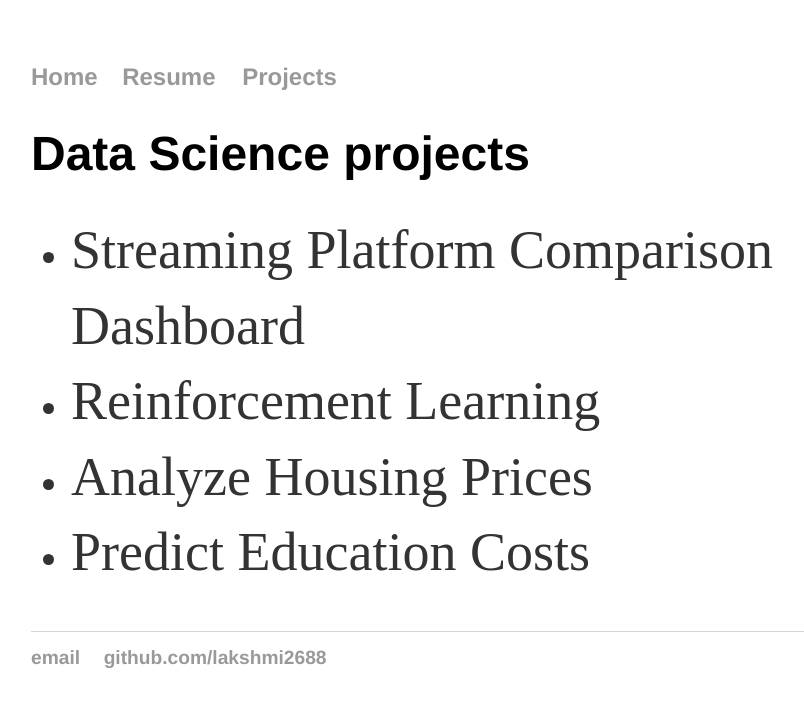
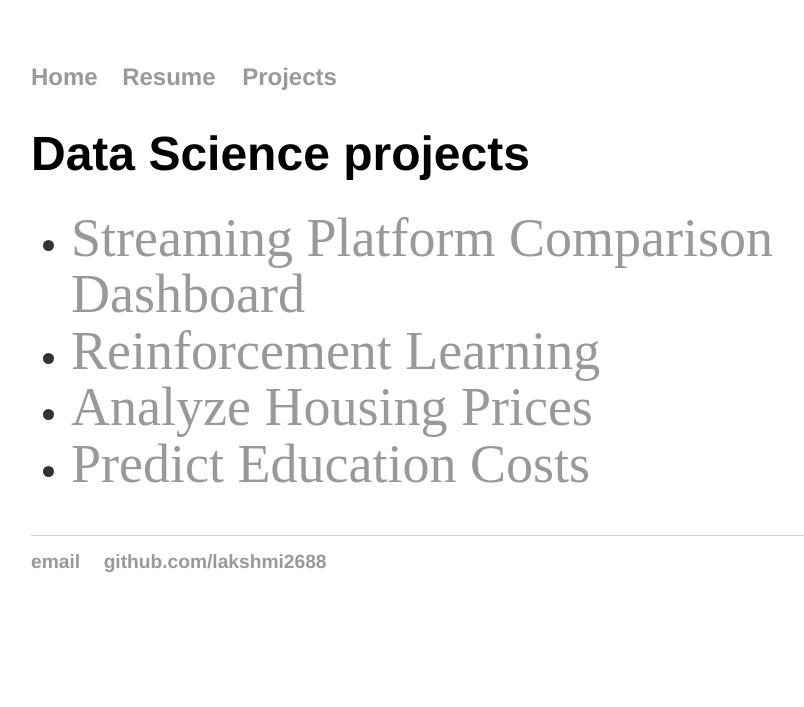
Before and after one commit to lakshmi2688/lakshmi2688.github.io, a Jekyll site: the page built from project/index.html, in a window 1280 px wide. Shown: the top 707 px of the page, without its empty margins (161-965 px from the left). Built offline with Jekyll 4.4.1, drawn with Linux system fonts in a browser that asks for light colours.

Commit message:
Update main.css

```diff
--- a/css/main.css
+++ b/css/main.css
@@ -48,6 +48,4 @@ ul.posts li {
 
 ul.posts li a {
     font-size: 1.5em;
-    line-height: 1.4em;
-    color: #333;
 }
```
